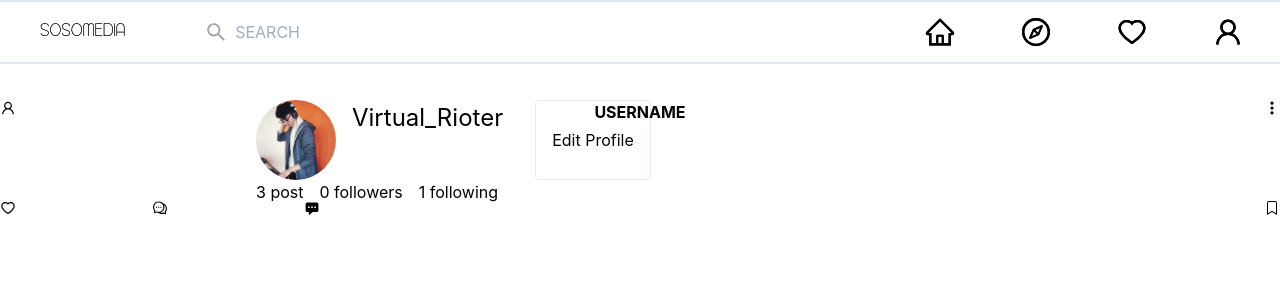
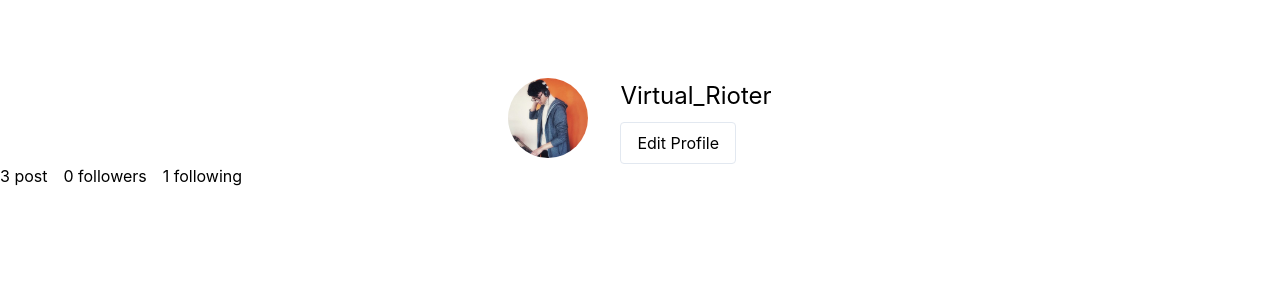
Before and after one commit to gitgoodboi/sosomedia, a React (Create React App) app: page / in a window 1280 px wide. Shown: the top 300 px of the page. Built offline with nearby package versions, Linux system fonts and the light colour scheme; the HTML template or start-up script is replaced by a standard one.

Commit message:
profile with ankits touch

```diff
--- a/src/App.js
+++ b/src/App.js
@@ -11,17 +11,17 @@ function App() {
 
       <div className='maindiv' className='h-screen'>
 
-        <NavbarMobile />
+        { <NavbarMobile />
 
-        <Timeline />
+        // <Timeline /> }
 
-        {/* <section class='relative' >
+        /*{ <section class='relative' >
           <h1>TIMELINE</h1>
         </section> */}
 
       <Profilebar />
 
-      <Navbar/>
+      {/* <Navbar/> */}
 
 
       </div>
--- a/src/Components/Navbar/NavbarMobile/index.js
+++ b/src/Components/Navbar/NavbarMobile/index.js
@@ -4,7 +4,7 @@ import { HiChatAlt } from "react-icons/hi"
 
 function NavbarMobile(){
     return(
-        <section className="fixed w-screen flex justify-between border-solid border-b-2 lg:hidden" >
+        <section style={{height: '62px'}} className="fixed w-screen flex justify-between border-solid border-b-2 lg:hidden" >
             <div>
                 <AiOutlineCamera size={32} className='m-2' />
             </div>
--- a/src/Profilebar/index.js
+++ b/src/Profilebar/index.js
@@ -15,73 +15,29 @@ import { MdAddCircleOutline } from "react-icons/md";
 function Profilebar() {
   return (
     <React.Fragment>
-      <div className="navbar">
-        <div
-          className="fixed bottom-0 w-screen flex justify-center border-solid border-t-2
-        lg:top-0 h-16 border-solid border-b-2 items-center"
-        >
-          {/* <nav class='w-screen' > */}
-
-          <h1 className="hello hidden lg:block py-5 px-10 font-micolestherregular ">
-            SOSOMEDIA
-          </h1>
-          <div className="hidden lg:flex items-center left-1/2 py-0 px-10 top-0 ">
-            <AiOutlineSearch size={22} className="searchpad" />
-            <input
-              type={Text}
-              placeholder="SEARCH"
-              className="outline-none px-2 "
-            ></input>
-          </div>
-
-          <ul
-            class="w-screen flex justify-between px-1 py-1
-            lg:justify-end w-auto"
-          >
-            <li
-              className="usedicon"
-              className="lg:px-8 hover:bg-gray-200 rounded-full "
-            >
-              <AiOutlineHome size={32} />
-            </li>
-            <li className="hidden lg:block px-8 hover:bg-gray-200 rounded-full">
-              <AiOutlineCompass size={32} />
-            </li>
-            <li className="lg:hidden hover:bg-gray-200 rounded-full">
-              <AiOutlineSearch size={32} />
-            </li>
-            <li className="lg:hidden hover:bg-gray-200 rounded-full">
-              <MdAddCircleOutline size={32} />
-            </li>
-            <li className="lg:px-8 hover:bg-gray-200 rounded-full">
-              <AiOutlineHeart size={32} />
-            </li>
-            <li className="lg:px-8 hover:bg-gray-200 rounded-full">
-              <AiOutlineUser size={32} />
-            </li>
-          </ul>
-          {/* </nav> */}
-        </div>
-      </div>
-      <div className="item-center mx-64">
-        <div style={{ paddingTop: "100px" }} className="flex ">
+      <section style={{paddingTop: 62 + 16}}>
+        <div className="flex justify-center item-center">
           <img
             className="w-20 h-20 rounded-full"
             src={DjAnkit}
             alt={"RamroDjMaybe"}
           ></img>
-          <h1 className=" mx-4 text-black text-2xl ">Virtual_Rioter</h1>
-          <button className="mx-4 border-2 border rounded py-2 px-4">
-            Edit Profile
-          </button>
-          <i></i>
+          <div className="ml-8">
+            <h1 className="text-black text-2xl ">Virtual_Rioter</h1>
+            <button className="border-2 border rounded py-2 px-4 mt-2">
+              Edit Profile
+            </button>
+          </div>
+        </div>
+        <div>
+
         </div>
         <div className="flex flex-row ">
           <div>3 post</div>
           <div className="mx-4">0 followers</div>
           <div>1 following</div>
         </div>
-      </div>
+      </section>
     </React.Fragment>
   );
 }
--- a/src/Profilebar/style.css
+++ b/src/Profilebar/style.css
@@ -15,3 +15,6 @@
 .hello{
     font-family: 'micolestherregular';
 }
+.usernameSection{
+    justify-content: center;
+}
```
